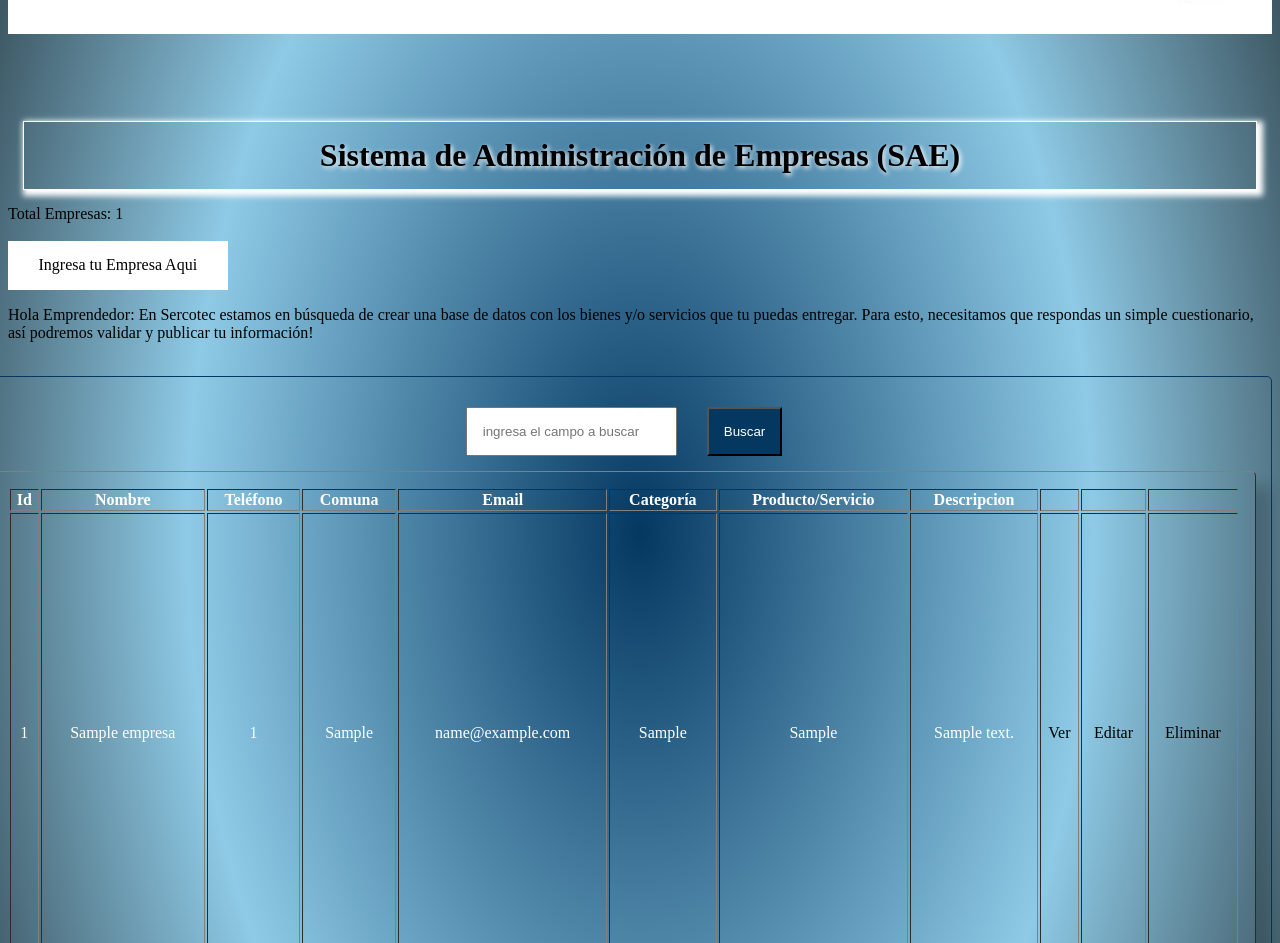
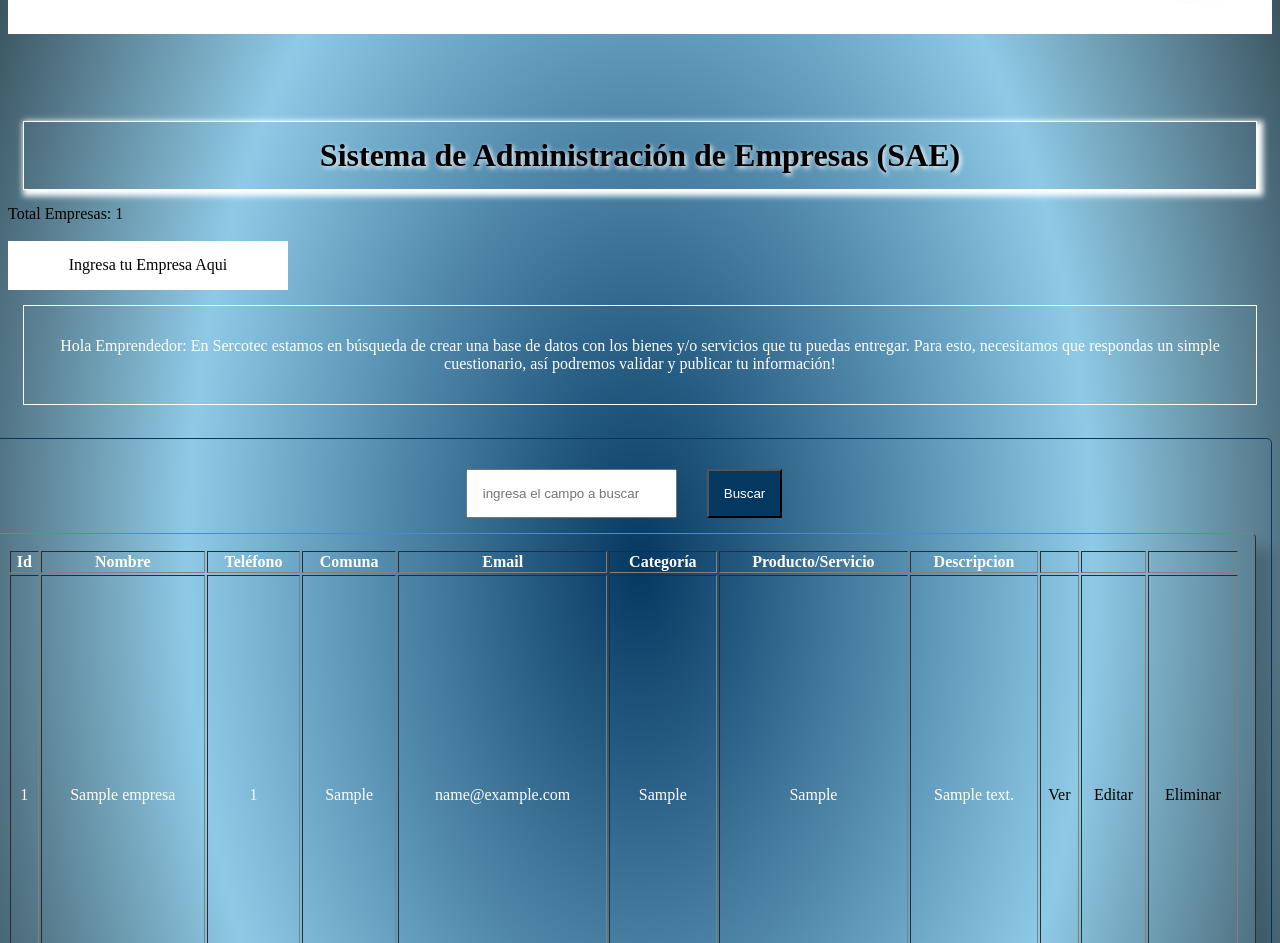
Before and after one commit to HectorCano1411/Formulario_Python_Flask_, a Flask app: page / in a window 1280 px wide. Shown: the part 564-1507 px from the top of the page. Run offline with Flask 3, Linux system fonts and the light colour scheme; tables that the repository leaves empty hold one stand-in row (values such as "Sample post").

Commit message:
agregando min-whith de 250px

```diff
--- a/static/css/estilos.css
+++ b/static/css/estilos.css
@@ -18,7 +18,13 @@
     text-shadow: 2px 2px 5px white ;
     box-shadow: 3px 3px 6px 3px white;
 }
-
+.bienvenida{
+    border: 1px solid white;
+    text-align: center;
+    margin: 15px;
+    padding: 15px;
+    color: white;
+}
 td a:link{
     color: black;
 }
@@ -152,9 +158,11 @@
     box-shadow: 15px 15px 15px rgb(0,0,0,.2);
     margin-bottom: 15px;
     padding: 15px;
+    min-width: 250px;
 }
 table th td{
     text-align: center;
+    min-width: 250px;
 }
 
 .ingresaEmpresa{
@@ -165,6 +173,7 @@
     margin-bottom: 15px;
     width: 15%;
     text-align: center;
+    min-width: 250px;
 }
 input{
     margin: 15px;
@@ -187,16 +196,25 @@
 fieldset{
     color: white;
     border: 2px solid white;
+    min-width: 250px;
 }
 .digitaliza{
 
 float: right;
 height: 500px;
+min-width: 250px;
 }
 .digi{
     height: 180%;
     width: 100%;
     margin: 5px;
     padding: 5px;
+    min-width: 250px;
 
 }
+form{
+    min-width: 250px;
+}
+legend{
+    min-width: 250px;
+}
```
